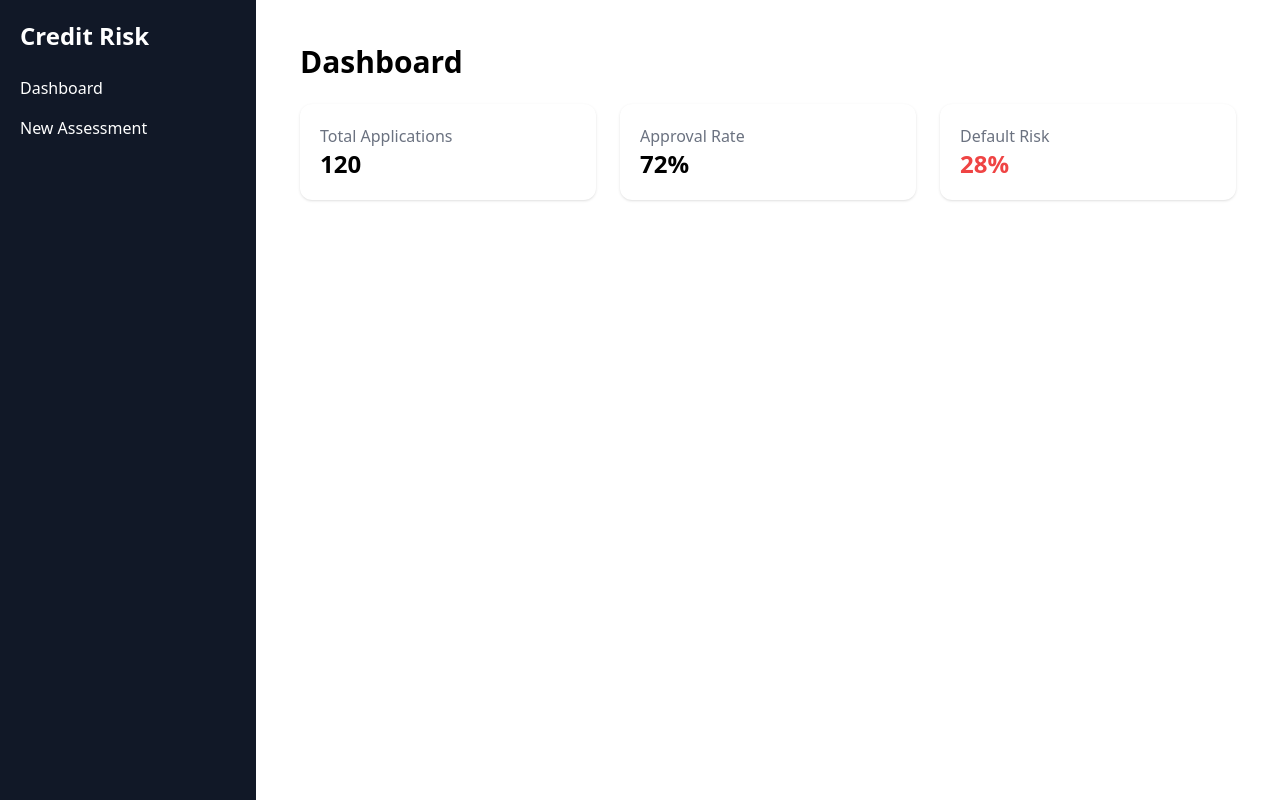
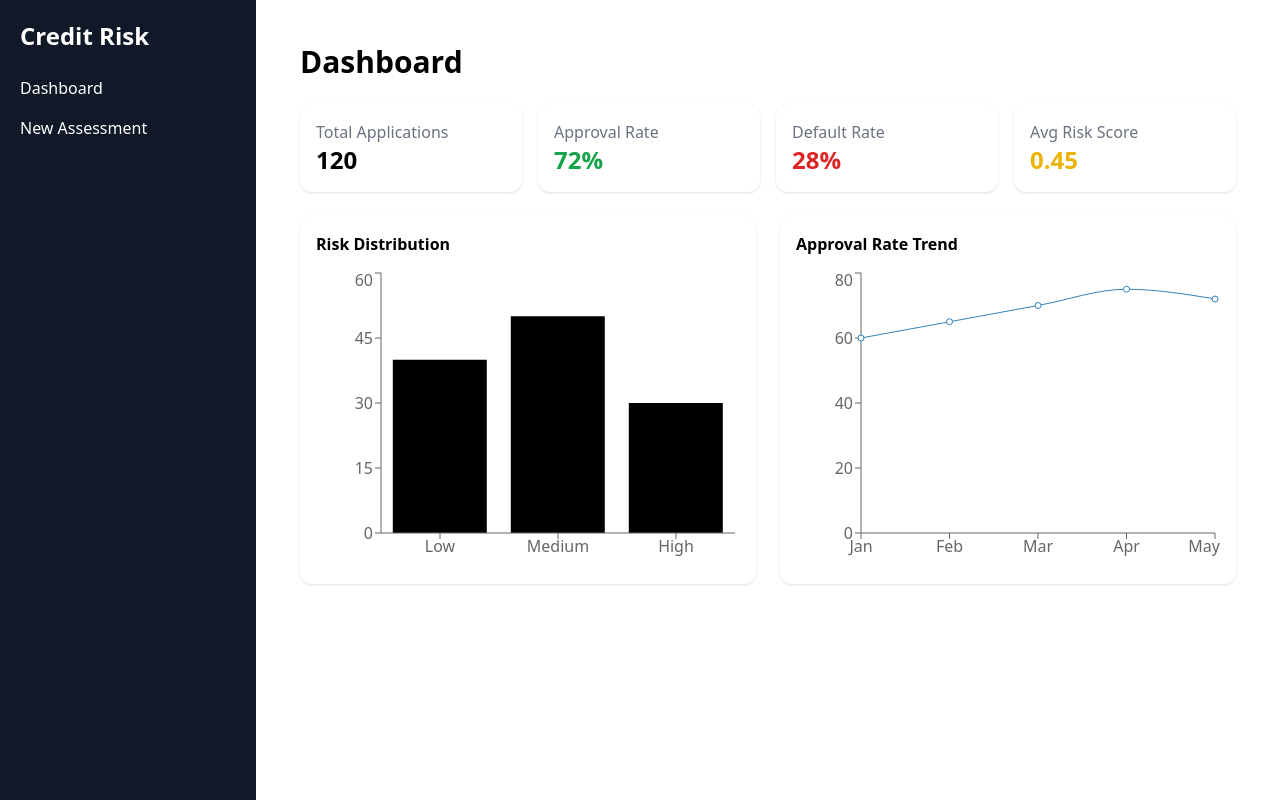
Before and after one commit to sohamnp06/Credit-Risk-Assessment-System, a React (Vite) app in the folder credit-risk-ui/: page / in a window 1280 px wide. Built offline with nearby package versions, Linux system fonts and the light colour scheme.

Commit message:
KPI and analytical dashboard

```diff
--- /dev/null
+++ b/credit-risk-ui/src/components/ApprovalTrendChart.jsx
@@ -0,0 +1,36 @@
+import {
+  LineChart,
+  Line,
+  XAxis,
+  YAxis,
+  Tooltip,
+  ResponsiveContainer
+} from "recharts";
+
+export default function ApprovalTrendChart() {
+
+  const data = [
+    { month: "Jan", rate: 60 },
+    { month: "Feb", rate: 65 },
+    { month: "Mar", rate: 70 },
+    { month: "Apr", rate: 75 },
+    { month: "May", rate: 72 }
+  ];
+
+  return (
+    <div className="bg-white p-4 rounded-xl shadow w-full">
+      <h3 className="font-bold mb-3">Approval Rate Trend</h3>
+
+      <div style={{ width: "100%", height: 300 }}>
+        <ResponsiveContainer>
+          <LineChart data={data}>
+            <XAxis dataKey="month" />
+            <YAxis />
+            <Tooltip />
+            <Line type="monotone" dataKey="rate" />
+          </LineChart>
+        </ResponsiveContainer>
+      </div>
+    </div>
+  );
+}
--- /dev/null
+++ b/credit-risk-ui/src/components/KPICards.jsx
@@ -0,0 +1,27 @@
+export default function KPICards() {
+  return (
+    <div className="grid grid-cols-4 gap-4 mb-6">
+
+      <div className="bg-white p-4 rounded-xl shadow">
+        <p className="text-gray-500">Total Applications</p>
+        <h2 className="text-2xl font-bold">120</h2>
+      </div>
+
+      <div className="bg-white p-4 rounded-xl shadow">
+        <p className="text-gray-500">Approval Rate</p>
+        <h2 className="text-2xl font-bold text-green-600">72%</h2>
+      </div>
+
+      <div className="bg-white p-4 rounded-xl shadow">
+        <p className="text-gray-500">Default Rate</p>
+        <h2 className="text-2xl font-bold text-red-600">28%</h2>
+      </div>
+
+      <div className="bg-white p-4 rounded-xl shadow">
+        <p className="text-gray-500">Avg Risk Score</p>
+        <h2 className="text-2xl font-bold text-yellow-500">0.45</h2>
+      </div>
+
+    </div>
+  );
+}
--- /dev/null
+++ b/credit-risk-ui/src/components/RiskDistributionChart.jsx
@@ -0,0 +1,34 @@
+import {
+  BarChart,
+  Bar,
+  XAxis,
+  YAxis,
+  Tooltip,
+  ResponsiveContainer
+} from "recharts";
+
+export default function RiskDistributionChart() {
+
+  const data = [
+    { risk: "Low", count: 40 },
+    { risk: "Medium", count: 50 },
+    { risk: "High", count: 30 }
+  ];
+
+  return (
+    <div className="bg-white p-4 rounded-xl shadow w-full">
+      <h3 className="font-bold mb-3">Risk Distribution</h3>
+
+      <div style={{ width: "100%", height: 300 }}>
+        <ResponsiveContainer>
+          <BarChart data={data}>
+            <XAxis dataKey="risk" />
+            <YAxis />
+            <Tooltip />
+            <Bar dataKey="count" />
+          </BarChart>
+        </ResponsiveContainer>
+      </div>
+    </div>
+  );
+}
--- a/credit-risk-ui/src/pages/Dashboard.jsx
+++ b/credit-risk-ui/src/pages/Dashboard.jsx
@@ -1,26 +1,24 @@
+import KPICards from "../components/KPICards";
+import RiskDistributionChart from "../components/RiskDistributionChart";
+import ApprovalTrendChart from "../components/ApprovalTrendChart";
+
 export default function Dashboard() {
   return (
     <div className="p-6">
+
       <h1 className="text-3xl font-bold mb-6">Dashboard</h1>
 
-      <div className="grid grid-cols-3 gap-6">
+      {/* KPI */}
+      <KPICards />
 
-        <div className="bg-white p-5 rounded-xl shadow">
-          <h2 className="text-gray-500">Total Applications</h2>
-          <p className="text-2xl font-bold">120</p>
-        </div>
+      {/* Charts */}
+      <div className="grid grid-cols-2 gap-6">
 
-        <div className="bg-white p-5 rounded-xl shadow">
-          <h2 className="text-gray-500">Approval Rate</h2>
-          <p className="text-2xl font-bold">72%</p>
-        </div>
-
-        <div className="bg-white p-5 rounded-xl shadow">
-          <h2 className="text-gray-500">Default Risk</h2>
-          <p className="text-2xl font-bold text-red-500">28%</p>
-        </div>
+        <RiskDistributionChart />
+        <ApprovalTrendChart />
 
       </div>
+
     </div>
   );
 }
```
